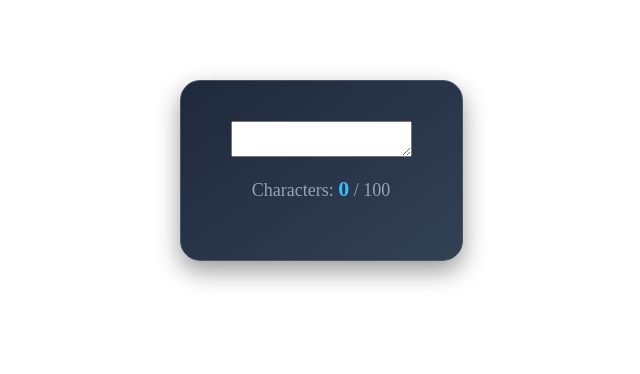
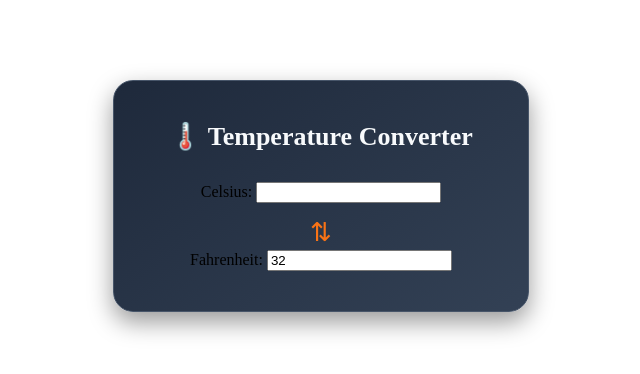
Before and after one commit to parth1566/React_Practice, a React (Vite) app in the folder react-practice/: page / in a window 1280 px wide. Shown: the top 374 px of the page, without its empty margins (319-959 px from the left). Built offline with nearby package versions, Linux system fonts and the light colour scheme.

Commit message:
ReactPracticeQues

```diff
--- a/react-practice/src/App.jsx
+++ b/react-practice/src/App.jsx
@@ -1,16 +1,20 @@
 import { useState } from "react";
-import MessageBox from "./Day3/MessageBox";
-import CharCounter from "./Day3/CharCounter";
+import CelsiusInput from "./Day3/CelsiusInput";
+import FahrenheitInput from "./Day3/FahrenheitInput";
+
 
 
 function App() {
-    const[message, setMessage] = useState("");
-    return (
-    <div className="message-container">
-      <MessageBox setMessage = {setMessage} />
-      <CharCounter message = {message} />
-    </div>
-    )
+
+  const[celsius, setCelsius] = useState("");
+    return(
+     <div className="temp-container">
+  <h1 className="temp-title">🌡️ Temperature Converter</h1>
+  <CelsiusInput celsius={celsius} setCelsius={setCelsius} />
+  <p className="temp-divider">⇅</p>
+  <FahrenheitInput celsius={celsius} setCelsius={setCelsius} />
+</div>
+  )
 }
 
 export default App
--- /dev/null
+++ b/react-practice/src/Day3/CelsiusInput.jsx
@@ -0,0 +1,13 @@
+import React from 'react'
+import './Temp.css'
+
+const CelsiusInput = (props) => {
+  return (
+    <div>
+      <label>Celsius: </label>
+      <input type='number' value={props.celsius} onChange={(e) => props.setCelsius(e.target.value)} />
+    </div>
+  )
+}
+
+export default CelsiusInput
--- /dev/null
+++ b/react-practice/src/Day3/FahrenheitInput.jsx
@@ -0,0 +1,17 @@
+import React from 'react'
+import './Temp.css'
+
+const FahrenheitInput = (props) => {
+  return (
+    <div>
+      <label>Fahrenheit: </label>
+      <input
+        type="number"
+        value={(props.celsius * 9) / 5 + 32}
+        onChange={(e) => props.setCelsius(((e.target.value - 32) * 5) / 9)}
+      />
+    </div>
+  )
+}
+
+export default FahrenheitInput
--- /dev/null
+++ b/react-practice/src/Day3/Temp.css
@@ -0,0 +1,93 @@
+/* Converter container - entrance animation */
+.temp-container {
+  background: linear-gradient(145deg, #1e293b, #334155);
+  border-radius: 20px;
+  padding: 40px 55px;
+  text-align: center;
+  box-shadow: 0 10px 25px rgba(0, 0, 0, 0.4);
+  border: 1px solid #475569;
+  width: fit-content;
+  margin: 80px auto;
+  animation: slideUp 0.6s ease;
+}
+
+/* Card entrance */
+@keyframes slideUp {
+  from {
+    opacity: 0;
+    transform: translateY(40px);
+  }
+  to {
+    opacity: 1;
+    transform: translateY(0);
+  }
+}
+
+/* Title with floating thermometer */
+.temp-title {
+  color: #f8fafc;
+  font-size: 26px;
+  margin: 0 0 30px 0;
+}
+
+/* Each input row */
+.temp-row {
+  display: flex;
+  align-items: center;
+  justify-content: space-between;
+  gap: 15px;
+  margin: 18px 0;
+}
+
+/* Labels - FIXED bright color! */
+.temp-row label {
+  color: #e2e8f0;           /* ← bright, clearly visible now! */
+  font-size: 18px;
+  font-weight: bold;
+}
+
+/* Inputs */
+.temp-input {
+  font-size: 18px;
+  padding: 12px 18px;
+  width: 150px;
+  border: 2px solid #475569;
+  border-radius: 12px;
+  background-color: #0f172a;
+  color: #38bdf8;
+  font-weight: bold;
+  outline: none;
+  text-align: center;
+  transition: all 0.3s ease;
+}
+
+/* Input hover - subtle lift */
+.temp-input:hover {
+  border-color: #64748b;
+  transform: scale(1.03);
+}
+
+/* Input focus - orange glow + pulse */
+.temp-input:focus {
+  border-color: #f97316;
+  box-shadow: 0 0 15px rgba(249, 115, 22, 0.5);
+  animation: glowPulse 1.5s infinite;
+}
+
+@keyframes glowPulse {
+  0%, 100% { box-shadow: 0 0 10px rgba(249, 115, 22, 0.4); }
+  50% { box-shadow: 0 0 20px rgba(249, 115, 22, 0.7); }
+}
+
+/* Divider - bouncing arrows */
+.temp-divider {
+  color: #f97316;
+  font-size: 26px;
+  margin: 8px 0;
+  animation: bounce 1.2s infinite ease-in-out;
+}
+
+@keyframes bounce {
+  0%, 100% { transform: translateY(0); }
+  50% { transform: translateY(6px); }
+}
```
